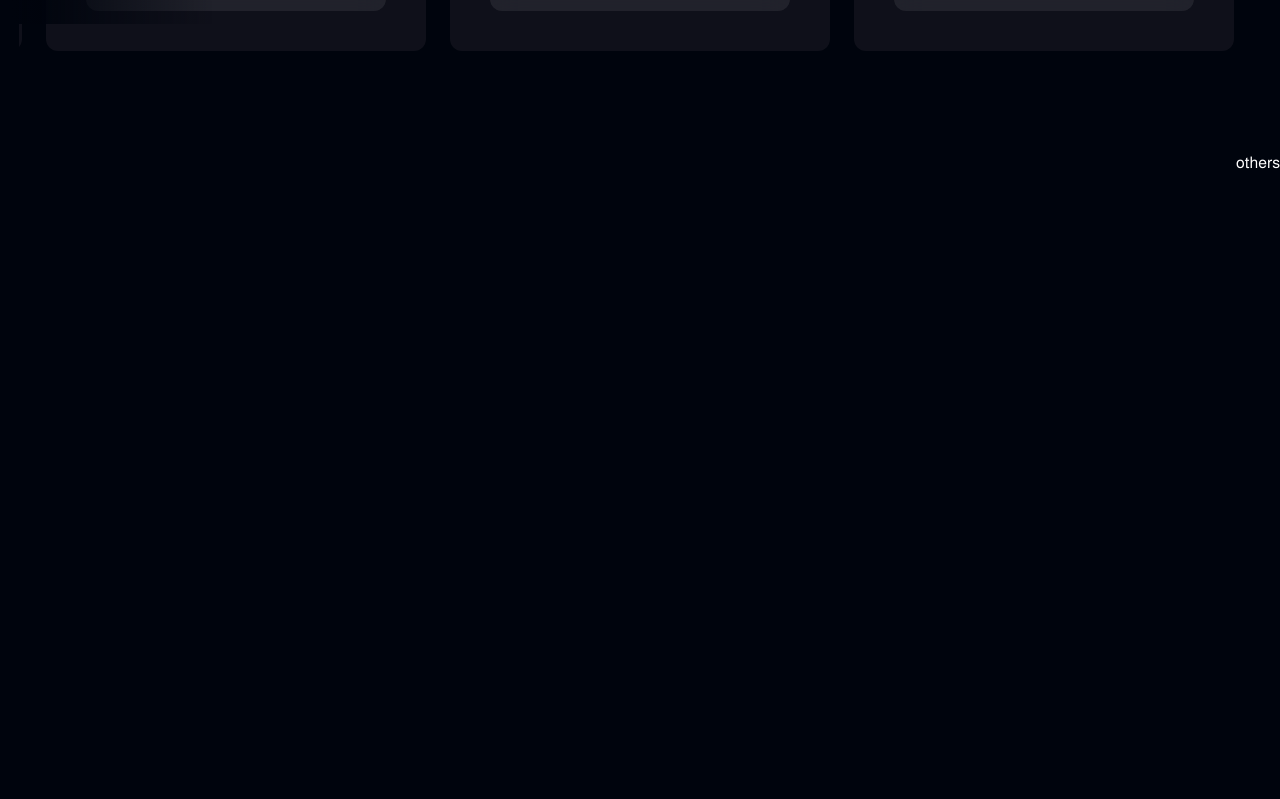
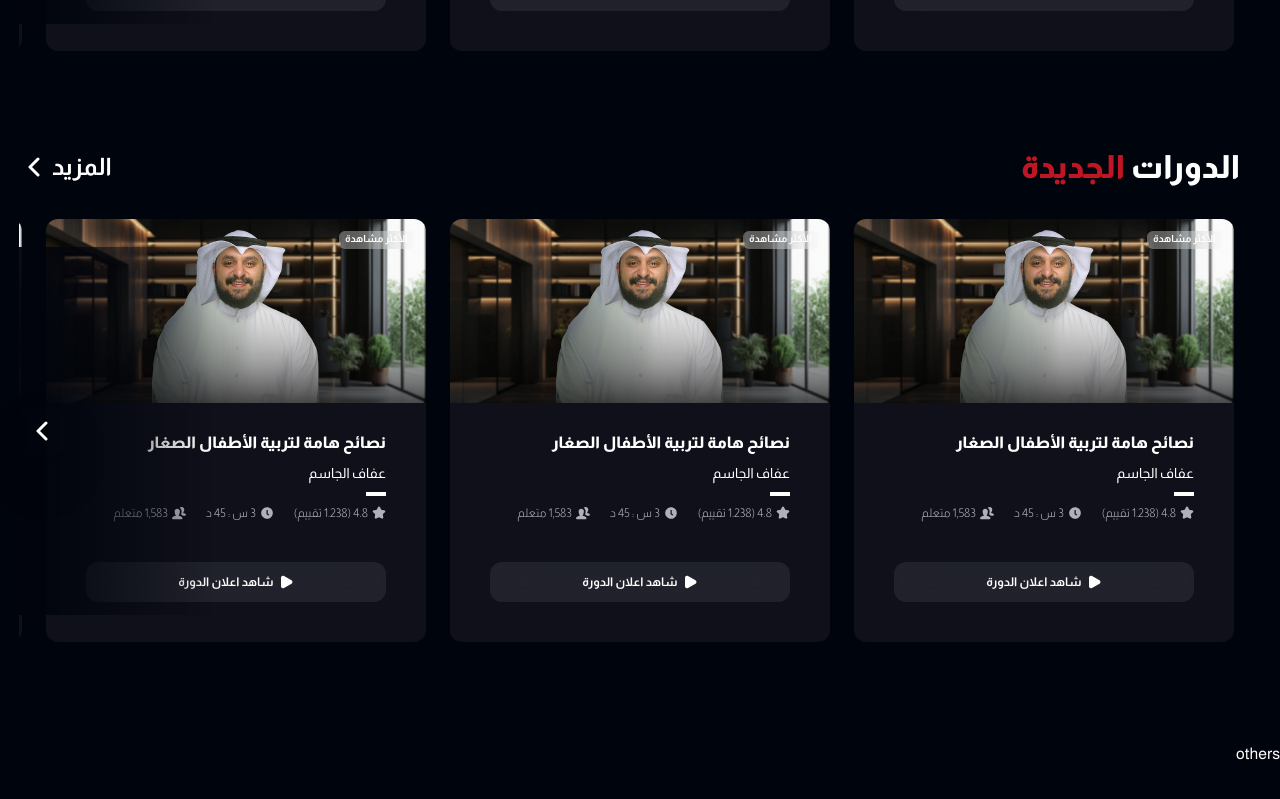
Before and after one commit to Ahmed-Sadek89/tadarab_task_31_7, a Next.js app: page / in a window 1280 px wide. Shown: the part 1435-2234 px from the top of the page. Built offline with nearby package versions, Linux system fonts and the light colour scheme.

Commit message:
feature-4/create-new-courses-section

```diff
--- a/app/(pages)/page.tsx
+++ b/app/(pages)/page.tsx
@@ -1,4 +1,4 @@
-import { BestSelling, Hero } from '@/components/sections'
+import { BestSelling, Hero, NewCourses } from '@/components/sections'
 import { Metadata } from 'next'
 
 export const metadata: Metadata = {
@@ -10,6 +10,7 @@ export default function Home () {
     <>
       <Hero />
       <BestSelling />
+      <NewCourses />
       <div className='h-screen'>others</div>
     </>
   )
--- a/components/sections/index.ts
+++ b/components/sections/index.ts
@@ -1,2 +1,3 @@
 export { default as Hero } from './hero/Hero'
 export { default as BestSelling } from './best-selling/best-selling'
+export { default as NewCourses } from './new-courses/new-courses'
--- /dev/null
+++ b/components/sections/new-courses/new-courses.tsx
@@ -0,0 +1,13 @@
+import { CoursesSlider, TitleAndLink } from '@/components/ui'
+import React from 'react'
+
+const NewCourses = () => {
+  return (
+    <section className='space-y-[16px] pr-10'>
+      <TitleAndLink firstTitle='الدورات' secondTitle=' الجديدة' />
+      <CoursesSlider id='new-courses' />
+    </section>
+  )
+}
+
+export default NewCourses
```
